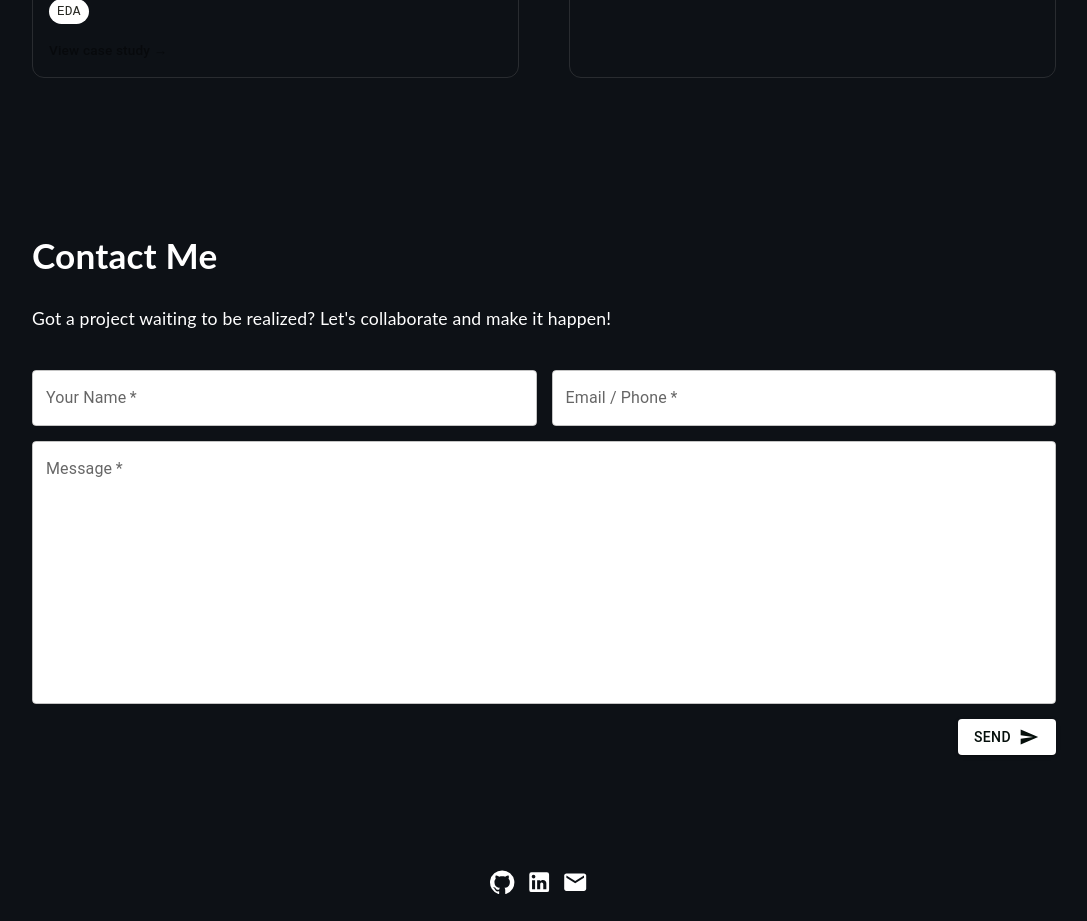
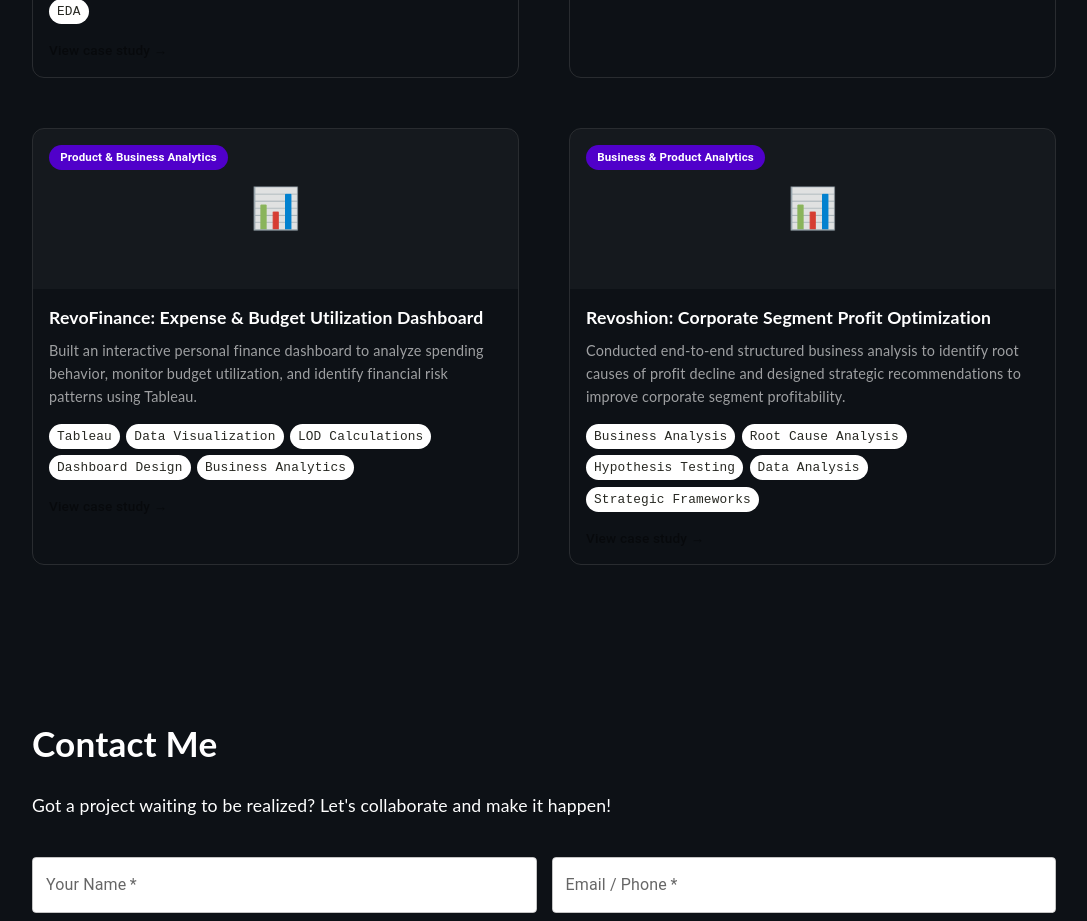
Before and after one commit to NatVincent7/react-portfolio, a React (Create React App) app: page / in a window 1280 px wide. Shown: the part 5780-6701 px from the top of the page, without its empty margins (96-1183 px from the left). Built offline with nearby package versions, Linux system fonts and the light colour scheme.

Commit message:
Feat: Add more projects on portfolioData section

```diff
--- a/src/data/portfolioData.ts
+++ b/src/data/portfolioData.ts
@@ -278,4 +278,73 @@
       'Identified 4 targeted business strategies focusing on category prioritization and high-value shopper loyalty',
     ],
   },
+  {
+    title: 'RevoFinance: Expense & Budget Utilization Dashboard',
+    category: 'Product & Business Analytics',
+    description: 'Built an interactive personal finance dashboard to analyze spending behavior, monitor budget utilization, and identify financial risk patterns using Tableau.',
+    thumbnail: '',
+    imgUrl: '',
+    techStack: ['Tableau', 'Data Visualization', 'LOD Calculations', 'Dashboard Design', 'Business Analytics'],
+    github: '',
+    link: 'https://docs.google.com/presentation/d/1yLxvMHtWWei1MHJAteuca_DQvv_2Dn5w9Btz6GaiEFQ/edit?slide=id.g3b5e3652149_0_0#slide=id.g3b5e3652149_0_0',
+    background: 'RevoFinance is a digital banking product designed to help users manage personal finances. This project focuses on building an interactive Expense and Budget Utilization Dashboard to monitor spending behavior, identify risky financial patterns, and recommend product features or nudges to improve financial health.',
+
+    scopeOfWork: [
+      'Developed interactive Tableau dashboard to monitor budget utilization and spending patterns',
+      'Connected Annual Budget, Merchant Master, and Personal Expenses datasets using logical data model',
+      'Created Level of Detail (LOD) calculations to track advanced financial metrics',
+      'Engineered ranking filters to identify top five merchants by spending',
+      'Built drill-down hierarchies for category-level and merchant-level analysis',
+      'Implemented color-coded indicators to highlight over-budget spending categories',
+      'Visualized online vs offline transaction distribution and monthly expense growth'
+    ],
+
+    process: 'Started by connecting three datasets (Annual Budget, Merchant Master, and Personal Expenses) using Tableau logical layer to ensure flexibility and data integrity. Designed scorecards for key financial metrics and built hierarchical drill-down structures for deeper analysis. Developed multiple visualizations including dual-axis bar charts, line charts, and geographic maps. Applied advanced calculations such as Level of Detail (LOD) expressions and ranking filters to identify spending patterns and top merchants.',
+
+    processDiagram: '',
+
+    results: [
+      'Identified over-budget spending categories using budget utilization tracking',
+      'Highlighted top five merchants contributing to highest expenses',
+      'Analyzed monthly expense growth compared to income trends to detect financial risk',
+      'Visualized online-to-offline transaction ratio to reduce online exposure',
+      'Mapped offline spending locations in Jakarta to understand spending concentration',
+      'Provided actionable recommendations for product nudges and financial behavior improvements'
+    ],
+  },
+  {
+    title: 'Revoshion: Corporate Segment Profit Optimization',
+    category: 'Business & Product Analytics',
+    description: 'Conducted end-to-end structured business analysis to identify root causes of profit decline and designed strategic recommendations to improve corporate segment profitability.',
+    thumbnail: '',
+    imgUrl: '',
+    techStack: ['Business Analysis', 'Root Cause Analysis', 'Hypothesis Testing', 'Data Analysis', 'Strategic Frameworks'],
+    github: '',
+    link: '',
+
+    background: 'Revoshion is a fictional business scenario focused on optimizing the Corporate Segment profitability. Despite a 20.4% increase in sales, the Corporate Segment experienced a 13.6% profit decline. This project aimed to conduct an end-to-end structured business analysis to identify root causes and propose strategic recommendations to improve profitability and operational efficiency.',
+
+    scopeOfWork: [
+      'Conducted end-to-end structured business analysis for Corporate Segment profitability',
+      'Analyzed 13.6% profit decline despite 20.4% sales growth',
+      'Developed hypothesis-driven root cause analysis across revenue and cost drivers',
+      'Applied DARCI model for stakeholder alignment and structured decision-making',
+      'Prioritized five hypothesis branches including pricing, product mix, and operational costs',
+      'Evaluated discount strategies and corporate pricing efficiency',
+      'Developed profit optimization strategy targeting 15% growth within three months'
+    ],
+
+    process: 'Applied structured business analysis methodology using DARCI for stakeholder management and alignment. Conducted root cause analysis focusing on revenue drivers, cost structure, and operational expenses. Developed hypotheses including excessive discounting, low-margin product shift, and inefficient operational ROI. Prioritized hypotheses using OBIPR framework and evaluated data insights to identify key profitability drivers and strategic opportunities.',
+
+    processDiagram: '',
+
+    results: [
+      'Identified excessive discounting as primary driver of 13.6% profit decline',
+      'Detected shift toward low-margin product categories impacting profitability',
+      'Uncovered inefficient operational and logistics cost structure',
+      'Recommended minimum margin thresholds for corporate contracts',
+      'Proposed incentive realignment toward high-margin products',
+      'Designed strategic roadmap targeting 15% profit increase within three months'
+    ],
+  }
 ];
```
